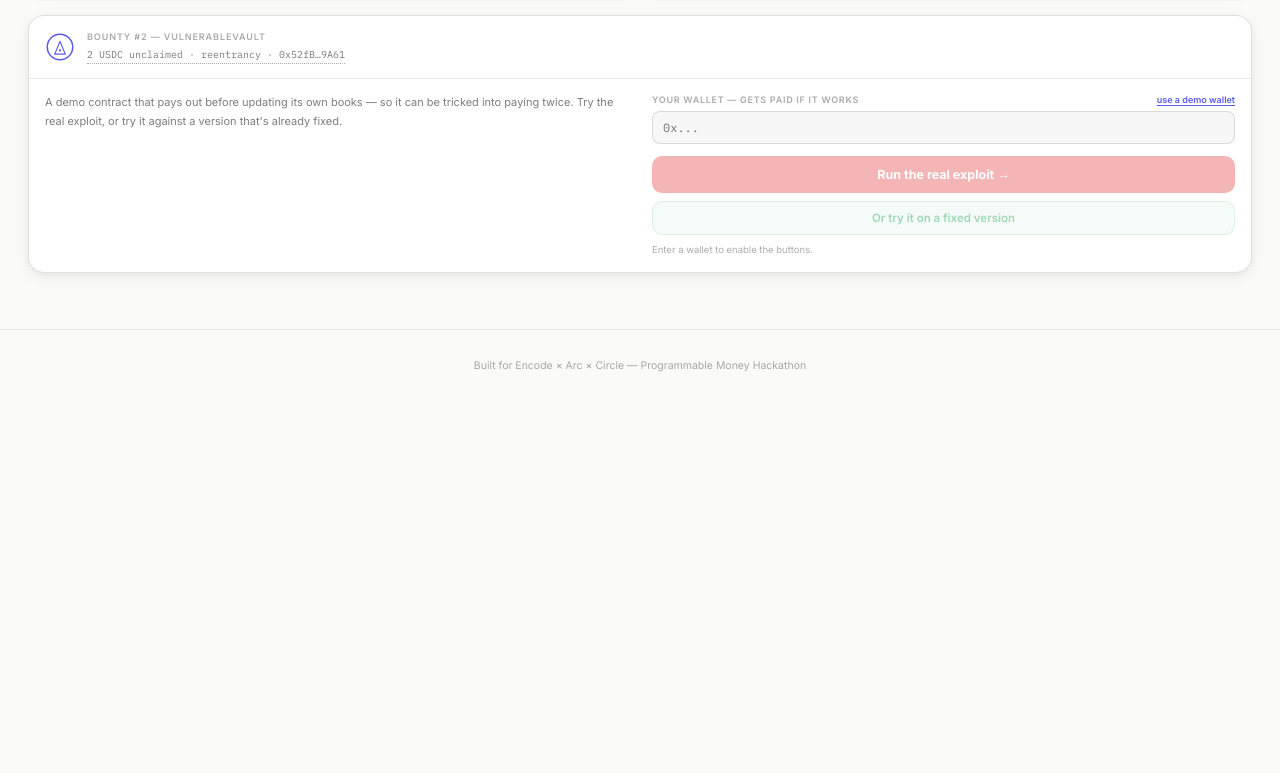
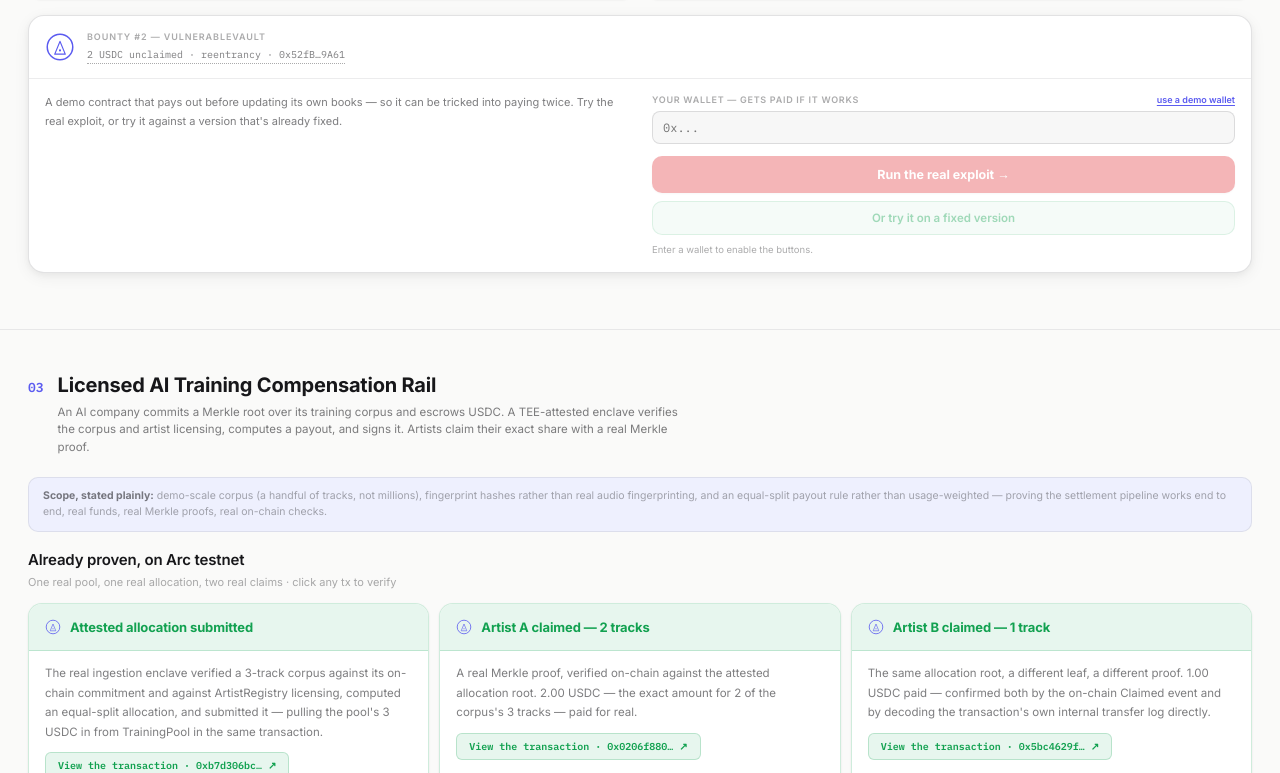
Before and after one commit to kkoci/arcidv2, a React (Vite) app in the folder frontend/: page / in a window 1280 px wide. Shown: the part 2027-2800 px from the top of the page. Before the commit the page ends 2425 px from the top, so only its background shows below. Built offline with nearby package versions, Linux system fonts and the light colour scheme; no server answers.

Commit message:
Phase 8 — TrainingCompensationCard.jsx: reuses the existing design system to show the three real Phase 7 transactions plus a CLI pointer for running a fresh cycle, screenshot-verified rendering cleanly with zero console errors.

```diff
--- a/frontend/src/App.jsx
+++ b/frontend/src/App.jsx
@@ -6,6 +6,7 @@ import GatewayPaymentCard from "./components/GatewayPaymentCard.jsx";
 import GrantMetricsCard   from "./components/GrantMetricsCard.jsx";
 import USYCBondCard       from "./components/USYCBondCard.jsx";
 import ProofOfExploitCard from "./components/ProofOfExploitCard.jsx";
+import TrainingCompensationCard from "./components/TrainingCompensationCard.jsx";
 
 const POLL_MS = 5000;
 
@@ -29,6 +30,7 @@ export default function App() {
   const timerRef    = useRef(null);
   const oracleRef   = useRef(null);
   const exploitRef  = useRef(null);
+  const trainingRef = useRef(null);
   const triggerRef  = useRef(null);
 
   // Imperative, no extra state: scrolls the real trigger button (in
@@ -122,6 +124,10 @@ export default function App() {
             background: "none", border: "1px solid var(--hairline-hi)", color: "var(--text-muted)",
             padding: "6px 14px", fontSize: "11px", borderRadius: "8px",
           }}>02 · Exploit Bounty</button>
+          <button onClick={() => scrollTo(trainingRef)} style={{
+            background: "none", border: "1px solid var(--hairline-hi)", color: "var(--text-muted)",
+            padding: "6px 14px", fontSize: "11px", borderRadius: "8px",
+          }}>03 · Training Compensation</button>
         </div>
         <div style={{ display: "flex", alignItems: "center", gap: "6px", marginLeft: "8px" }}>
           <div style={{
@@ -253,6 +259,24 @@ export default function App() {
         </div>
       </section>
 
+      {/* ── App 3: Licensed AI Training Compensation Rail — same shared
+          container width as the two sections above. ── */}
+      <section ref={trainingRef} className="px-section" style={{ paddingTop: "40px", paddingBottom: "56px", borderTop: "1px solid var(--hairline)" }}>
+        <AppHeader n="03" title="Licensed AI Training Compensation Rail" desc="An AI company commits a Merkle root over its training corpus and escrows USDC. A TEE-attested enclave verifies the corpus and artist licensing, computes a payout, and signs it. Artists claim their exact share with a real Merkle proof." />
+        <div className="section-container">
+          <div style={{
+            fontSize: "10.5px", color: "var(--text-faint)", background: "var(--accent-soft)",
+            border: "1px solid var(--hairline)", borderRadius: "10px", padding: "10px 14px", marginBottom: "16px",
+          }}>
+            <b style={{ color: "var(--text-muted)" }}>Scope, stated plainly:</b> demo-scale corpus (a
+            handful of tracks, not millions), fingerprint hashes rather than real audio fingerprinting,
+            and an equal-split payout rule rather than usage-weighted — proving the settlement pipeline
+            works end to end, real funds, real Merkle proofs, real on-chain checks.
+          </div>
+          <TrainingCompensationCard />
+        </div>
+      </section>
+
       <footer className="px-section" style={{ paddingTop: "24px", paddingBottom: "24px", borderTop: "1px solid var(--hairline)", textAlign: "center" }}>
         <span style={{ fontSize: "10.5px", color: "var(--text-faint)" }}>
           Built for Encode × Arc × Circle — Programmable Money Hackathon
--- /dev/null
+++ b/frontend/src/components/TrainingCompensationCard.jsx
@@ -0,0 +1,156 @@
+import SealMark from "./SealMark.jsx";
+
+// Real, live-verified Arc testnet addresses from this vertical's Phase 7
+// run (see CHANGELOG.md's "Licensed AI Training Compensation Rail" entry)
+// — hardcoded the same way ProofOfExploitCard hardcodes EXPLOIT_BOUNTY_ADDRESS.
+const ARCSCAN = "https://testnet.arcscan.app/tx/";
+const ADDRESSES = {
+  ArtistRegistry:     "0x6D4A2C82b3aEb6eFFca6dffd8cfA2008601359CA",
+  TrainingPool:        "0x2d187b0209881b9dfd2ef1448aa55Cd82326fa50",
+  CompensationClaim:   "0x33Df2A7b8642cbC68455231dB9833f5Aa1d3BFa5",
+};
+
+// Real transactions from this vertical's own live Arc testnet run — shown
+// unconditionally, no click required, same "proof without interaction"
+// property ProofOfExploitCard's PROOF_RECORDS already establishes.
+const PROOF_RECORDS = [
+  {
+    title: "Attested allocation submitted",
+    body: "The real ingestion enclave verified a 3-track corpus against its on-chain commitment and against ArtistRegistry licensing, computed an equal-split allocation, and submitted it — pulling the pool's 3 USDC in from TrainingPool in the same transaction.",
+    tx: "0xb7d306bc012dae9ddf6c90ae2010550376fee152d0dd66c678798f0592c4b9a5",
+  },
+  {
+    title: "Artist A claimed — 2 tracks",
+    body: "A real Merkle proof, verified on-chain against the attested allocation root. 2.00 USDC — the exact amount for 2 of the corpus's 3 tracks — paid for real.",
+    tx: "0x0206f880dba17136c5c70023f2a17df856fff80ca4c08da9fd14eadb500d570b",
+  },
+  {
+    title: "Artist B claimed — 1 track",
+    body: "The same allocation root, a different leaf, a different proof. 1.00 USDC paid — confirmed both by the on-chain Claimed event and by decoding the transaction's own internal transfer log directly.",
+    tx: "0x5bc4629f8129fffcd65a41c5a97a4f6635406fc7f7b0e4fcf74c287e4cfdf2ef",
+  },
+];
+
+const fmt = (a) => (a ? `${a.slice(0, 6)}…${a.slice(-4)}` : "—");
+
+export default function TrainingCompensationCard() {
+  return (
+    <div style={{ display: "flex", flexDirection: "column", gap: "16px" }}>
+      <ProofFeed />
+      <RunItCard />
+    </div>
+  );
+}
+
+// ── What already happened, real, no click required ──
+function ProofFeed() {
+  return (
+    <div>
+      <div style={{ marginBottom: "12px" }}>
+        <div className="display" style={{ fontSize: "15px", fontWeight: "600", letterSpacing: "-0.01em", color: "var(--text)" }}>
+          Already proven, on Arc testnet
+        </div>
+        <div style={{ fontSize: "11px", color: "var(--text-faint)", marginTop: "3px" }}>
+          One real pool, one real allocation, two real claims · click any tx to verify
+        </div>
+      </div>
+      <div className="proof-grid-3">
+        {PROOF_RECORDS.map((r) => (
+          <div key={r.tx} className="g" style={{ overflow: "hidden", borderColor: "rgba(18,161,80,.2)" }}>
+            <div style={{
+              padding: "13px 16px",
+              background: "var(--settle-soft)",
+              display: "flex", alignItems: "center", gap: "9px",
+              borderBottom: "1px solid rgba(18,161,80,.2)",
+            }}>
+              <SealMark state="sealed" size={16} />
+              <span style={{ fontSize: "13px", fontWeight: "700", color: "var(--settle)", letterSpacing: "-0.01em" }}>
+                {r.title}
+              </span>
+            </div>
+            <div style={{ padding: "13px 16px" }}>
+              <div style={{ fontSize: "11.5px", color: "var(--text-muted)", lineHeight: "1.7", marginBottom: "10px" }}>
+                {r.body}
+              </div>
+              <a href={`${ARCSCAN}${r.tx}`} target="_blank" rel="noreferrer"
+                className="mono"
+                style={{
+                  display: "inline-flex", alignItems: "center", gap: "6px",
+                  padding: "5px 12px", borderRadius: "6px",
+                  background: "var(--settle-soft)",
+                  border: "1px solid rgba(18,161,80,.22)",
+                  color: "var(--settle)", fontSize: "10px", fontWeight: "600",
+                  textDecoration: "none",
+                }}
+              >
+                View the transaction · {r.tx.slice(0, 10)}… ↗
+              </a>
+            </div>
+          </div>
+        ))}
+      </div>
+    </div>
+  );
+}
+
+// ── How to run a fresh cycle — CLI is the confirmed primary demo path for
+// this vertical (register → deposit → ingest → claim needs a running
+// ingestion enclave process + several funded wallets, not a single
+// stateless request a browser button can fire) — stated plainly rather
+// than wiring a button that doesn't actually do the real thing. ──
+function RunItCard() {
+  return (
+    <div className="gh" style={{ overflow: "hidden" }}>
+      <div style={{
+        padding: "14px 16px", borderBottom: "1px solid var(--hairline)",
+        display: "flex", alignItems: "center", gap: "12px",
+      }}>
+        <SealMark state="sealed" size={30} />
+        <div style={{ flex: 1 }}>
+          <div style={{ fontSize: "9px", color: "var(--text-faint)", textTransform: "uppercase", letterSpacing: ".1em", fontWeight: "600" }}>
+            Run a fresh cycle
+          </div>
+          <div
+            className="mono" title="The real Merkle-proof claim contract — artists claim their exact share here."
+            style={{ fontSize: "10px", color: "var(--text-muted)", marginTop: "3px", cursor: "help", borderBottom: "1px dotted var(--text-faint)", display: "inline-block" }}
+          >
+            CompensationClaim · {fmt(ADDRESSES.CompensationClaim)}
+          </div>
+        </div>
+      </div>
+
+      <div style={{ padding: "14px 16px" }}>
+        <div style={{ fontSize: "11.5px", color: "var(--text-muted)", lineHeight: "1.7", marginBottom: "14px" }}>
+          The full cycle — register two demo artists, fund a pool, call the real ingestion enclave,
+          submit the attested allocation, and claim — needs a running enclave process and several
+          funded wallets, not a single request a browser button can fire. Run it for real from the CLI:
+        </div>
+        <div className="mono" style={{
+          padding: "12px 14px", borderRadius: "10px",
+          background: "rgba(20,20,25,.03)", border: "1px solid var(--hairline-hi)",
+          fontSize: "11px", color: "var(--text)", lineHeight: "1.9", overflowX: "auto",
+        }}>
+          <div style={{ color: "var(--text-faint)" }}># one terminal</div>
+          <div>cd ingestor && npm start</div>
+          <div style={{ color: "var(--text-faint)", marginTop: "6px" }}># another terminal</div>
+          <div>npm run demo:training-compensation</div>
+        </div>
+
+        <div style={{ marginTop: "16px", display: "flex", flexDirection: "column", gap: "6px" }}>
+          {Object.entries(ADDRESSES).map(([name, addr]) => (
+            <div key={name} style={{
+              display: "flex", justifyContent: "space-between",
+              padding: "6px 0", borderBottom: "1px solid var(--hairline)", fontSize: "10.5px",
+            }}>
+              <span style={{ color: "var(--text-faint)" }}>{name}</span>
+              <a href={`https://testnet.arcscan.app/address/${addr}`} target="_blank" rel="noreferrer"
+                className="mono" style={{ color: "var(--accent)", fontSize: "10px", textDecoration: "none" }}>
+                {fmt(addr)} ↗
+              </a>
+            </div>
+          ))}
+        </div>
+      </div>
+    </div>
+  );
+}
--- a/frontend/src/index.css
+++ b/frontend/src/index.css
@@ -135,6 +135,12 @@ a { color: inherit; }
 .proof-grid { display: grid; grid-template-columns: repeat(2, 1fr); gap: 10px; }
 @media (max-width: 700px) { .proof-grid { grid-template-columns: 1fr; } }
 
+/* Training Compensation section's three "already proven" result cards —
+   same shape as .proof-grid, one more column at desktop width. */
+.proof-grid-3 { display: grid; grid-template-columns: repeat(3, 1fr); gap: 10px; }
+@media (max-width: 900px) { .proof-grid-3 { grid-template-columns: repeat(2, 1fr); } }
+@media (max-width: 560px) { .proof-grid-3 { grid-template-columns: 1fr; } }
+
 /* The interactive "try it" card's internal split (description | form) —
    keeps it genuinely full-width (matching .proof-grid's row above, not
    narrower) while using that width productively instead of stretching a
```
